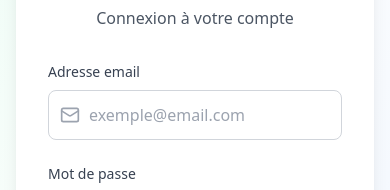
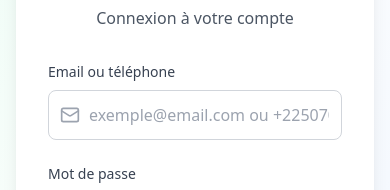
Before and after one commit to babayacoubasylla/plateforme-logistique-nexaci, a React (Vite) app in the folder frontend/: page / in a window 390 px wide. Shown: the part 302-492 px from the top of the page. Built offline with nearby package versions, Linux system fonts and the light colour scheme; no server answers.

Commit message:
web: login accepte email ou téléphone; correction UX (champ texte), détection email/tel et message d’erreur minimal

```diff
--- a/frontend/src/components/Auth/Login.tsx
+++ b/frontend/src/components/Auth/Login.tsx
@@ -4,27 +4,35 @@ import { Mail, Lock, Eye, EyeOff } from 'lucide-react';
 
 interface LoginProps {
   onSwitchToRegister: () => void;
-  // Correction de la signature pour correspondre à App.tsx
-  onLogin: (credentials: { email: string; password: string }) => Promise<void>;
+  // Permettre email OU téléphone, App.tsx relaie vers useAuth.login
+  onLogin: (credentials: { email?: string; telephone?: string; password: string }) => Promise<void>;
 }
 
 export default function Login({ onSwitchToRegister, onLogin }: LoginProps) {
-  const [email, setEmail] = useState('');
+  const [identifier, setIdentifier] = useState(''); // email ou téléphone
   const [password, setPassword] = useState('');
   const [showPassword, setShowPassword] = useState(false);
   const [loading, setLoading] = useState(false);
+  const [error, setError] = useState<string | null>(null);
 
   const handleSubmit = async (e: React.FormEvent) => {
     e.preventDefault();
     setLoading(true);
-    console.log("[Login] handleSubmit: Formulaire soumis avec:", { email, password }); // <-- LOG ICI
+    setError(null);
+    console.log("[Login] handleSubmit: Formulaire soumis avec:", { identifier, password });
     try {
-      // Appeler la fonction onLogin passée en prop avec les identifiants
-      await onLogin({ email, password });
-      console.log("[Login] handleSubmit: Appel onLogin terminé (succès ou erreur gérée)"); // <-- LOG ICI
+      // Détecter si l'identifiant est un email ou un téléphone
+      const isLikelyEmail = /@/.test(identifier) || /[a-zA-Z]/.test(identifier);
+
+      const creds = isLikelyEmail
+        ? { email: identifier.trim(), password }
+        : { telephone: identifier.trim(), password };
+
+      await onLogin(creds);
+      console.log("[Login] handleSubmit: Appel onLogin terminé (succès ou erreur gérée)");
     } catch (error) {
-      console.error("[Login] handleSubmit: Erreur non gérée dans onLogin:", error); // <-- LOG ICI
-      // L'erreur est normalement gérée dans App.tsx, mais on logge au cas où
+      console.error("[Login] handleSubmit: Erreur non gérée dans onLogin:", error);
+      setError("Impossible de se connecter. Veuillez réessayer.");
     } finally {
       setLoading(false);
     }
@@ -46,21 +54,22 @@ export default function Login({ onSwitchToRegister, onLogin }: LoginProps) {
 
           <form onSubmit={handleSubmit} className="space-y-6">
             <div>
-              <label htmlFor="email" className="block text-sm font-medium text-gray-700 mb-2">
-                Adresse email
+              <label htmlFor="identifier" className="block text-sm font-medium text-gray-700 mb-2">
+                Email ou téléphone
               </label>
               <div className="relative">
                 <div className="absolute inset-y-0 left-0 pl-3 flex items-center pointer-events-none">
                   <Mail className="h-5 w-5 text-gray-400" />
                 </div>
                 <input
-                  id="email"
-                  type="email"
-                  value={email}
-                  onChange={(e) => setEmail(e.target.value)}
+                  id="identifier"
+                  type="text"
+                  value={identifier}
+                  onChange={(e) => setIdentifier(e.target.value)}
                   required
                   className="block w-full pl-10 pr-3 py-3 border border-gray-300 rounded-lg focus:ring-2 focus:ring-emerald-500 focus:border-transparent transition-all"
-                  placeholder="exemple@email.com"
+                  placeholder="exemple@email.com ou +2250700000001"
+                  autoComplete="username"
                 />
               </div>
             </div>
@@ -96,6 +105,10 @@ export default function Login({ onSwitchToRegister, onLogin }: LoginProps) {
               </div>
             </div>
 
+            {error && (
+              <div className="text-sm text-red-600 -mt-2">{error}</div>
+            )}
+
             <button
               type="submit"
               disabled={loading}
```
